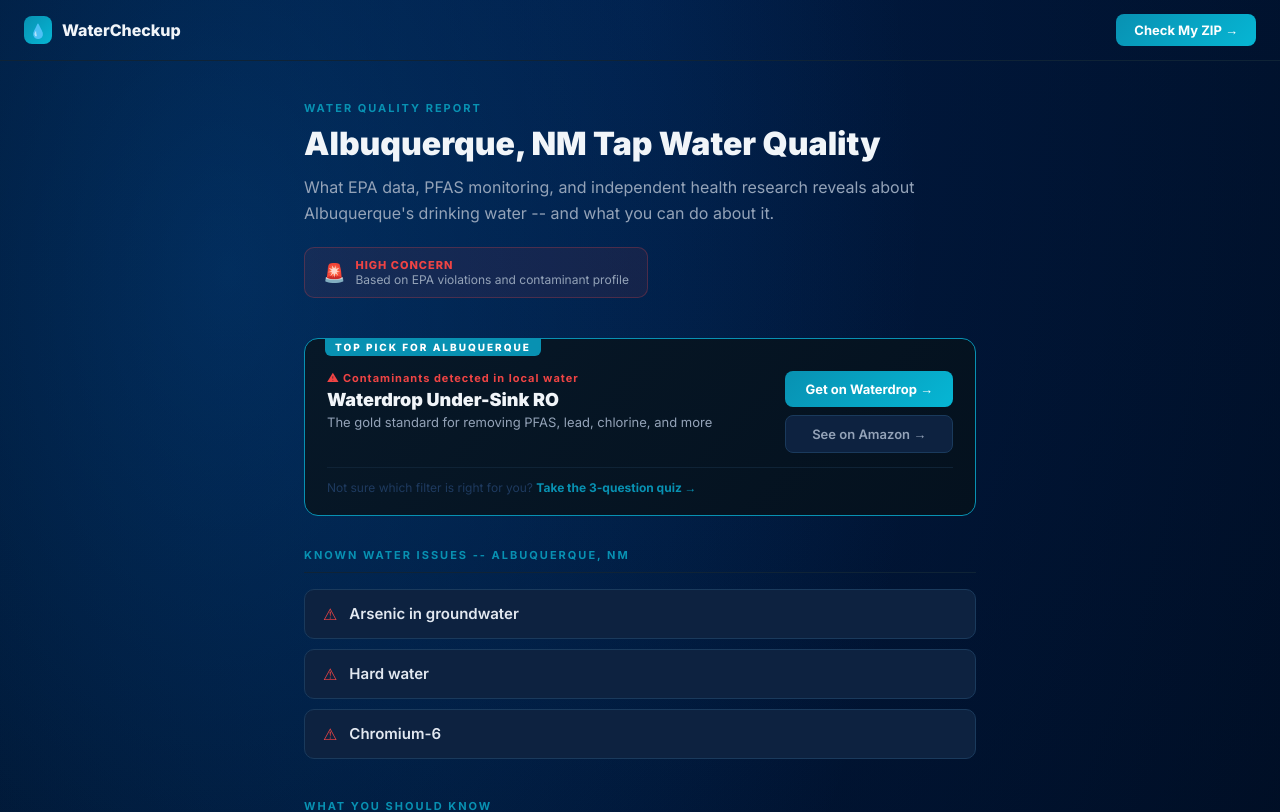
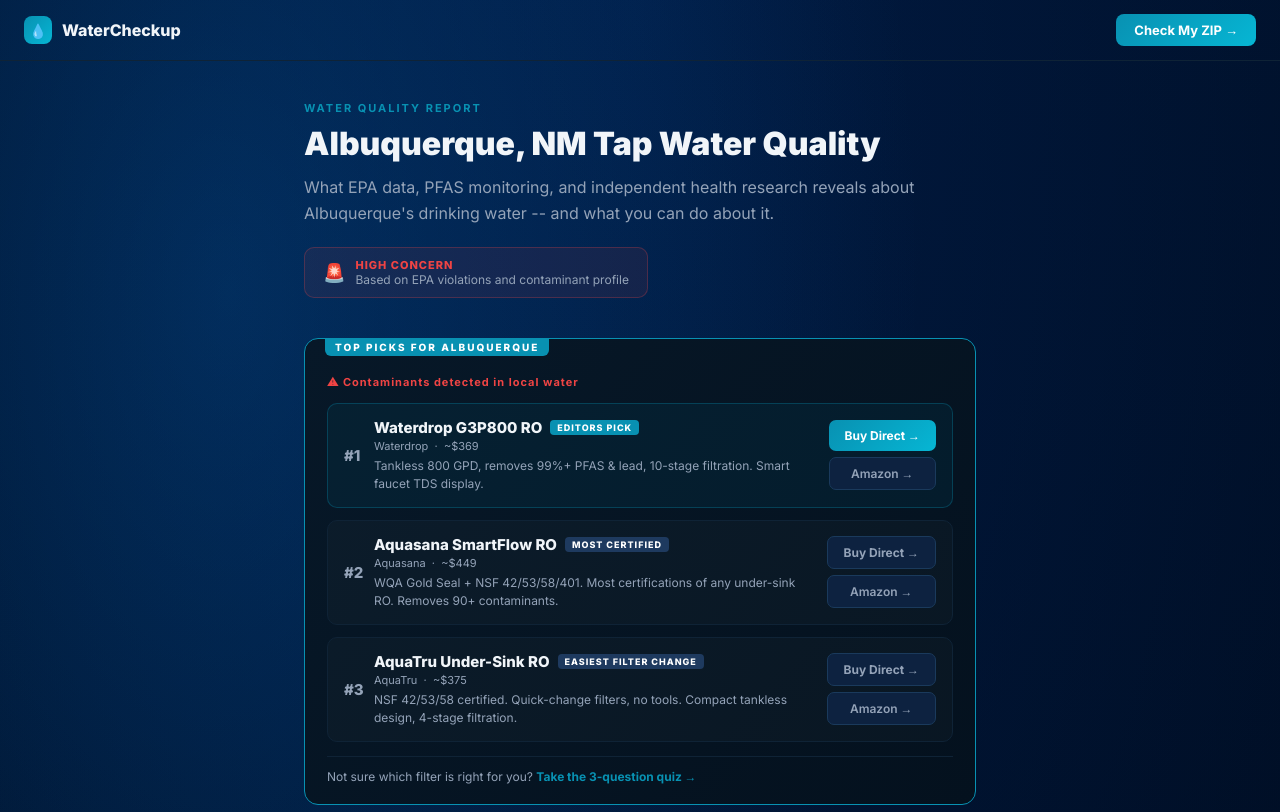
Before and after one commit to joeyletorney/watercheckup, a Next.js app: page /water/albuquerque in a window 1280 px wide. Shown: the top 812 px of the page. Built offline with nearby package versions, Linux system fonts and the light colour scheme; no server answers.

Commit message:
feat: expand city page top picks from 1 to 3 — Waterdrop + Aquasana + AquaTru for RO, Clearly Filtered + Waterdrop + ZeroWater for pitcher

```diff
--- a/app/water/[city]/TopPickBox.tsx
+++ b/app/water/[city]/TopPickBox.tsx
@@ -1,9 +1,8 @@
 'use client';
 import Link from 'next/link';
-
 declare global { interface Window { gtag?: (...args: any[]) => void } }
 
-type Pick = { label: string; product: string; reason: string; link: string; amazon: string };
+type Pick = { product: string; brand: string; price: string; reason: string; link: string; amazon: string; badge?: string };
 
 function trackClick(product: string, destination: string, city: string) {
   if (typeof window !== 'undefined' && window.gtag) {
@@ -11,40 +10,53 @@
   }
 }
 
-export default function TopPickBox({ pick, cityName }: { pick: Pick; cityName: string }) {
+export default function TopPickBox({ picks, label, cityName }: { picks: Pick[]; label: string; cityName: string }) {
   return (
     <div style={{ marginBottom: 32, padding: '20px 22px', background: 'linear-gradient(135deg,#071828,#04111e)', border: '1px solid #0891b2', borderRadius: 14, position: 'relative' }}>
       <div style={{ position: 'absolute', top: -1, left: 20, background: '#0891b2', color: '#fff', fontSize: 10, fontWeight: 800, letterSpacing: 2, padding: '3px 10px', borderRadius: '0 0 6px 6px' }}>
-        TOP PICK FOR {cityName.toUpperCase()}
+        TOP PICKS FOR {cityName.toUpperCase()}
       </div>
-      <div style={{ display: 'flex', alignItems: 'flex-start', justifyContent: 'space-between', gap: 16, flexWrap: 'wrap', marginTop: 12 }}>
-        <div style={{ flex: 1, minWidth: 200 }}>
-          <div style={{ fontSize: 11, color: '#ef4444', fontWeight: 700, letterSpacing: 1, marginBottom: 4 }}>⚠ {pick.label}</div>
-          <div style={{ fontSize: 18, fontWeight: 900, color: '#f1f5f9', marginBottom: 4 }}>{pick.product}</div>
-          <div style={{ fontSize: 13, color: '#94a3b8' }}>{pick.reason}</div>
+      <div style={{ fontSize: 11, color: '#ef4444', fontWeight: 700, letterSpacing: 1, marginBottom: 14, marginTop: 16 }}>
+        ⚠ {label}
       </div>
-        <div style={{ display: 'flex', flexDirection: 'column', gap: 8, flexShrink: 0 }}>
+      <div style={{ display: 'flex', flexDirection: 'column', gap: 12 }}>
+        {picks.map((pick, i) => (
+          <div key={i} style={{ display: 'flex', alignItems: 'center', justifyContent: 'space-between', gap: 12, flexWrap: 'wrap', padding: '14px 16px', background: i === 0 ? 'rgba(8,145,178,0.08)' : 'rgba(255,255,255,0.02)', borderRadius: 10, border: i === 0 ? '1px solid rgba(8,145,178,0.3)' : '1px solid #0f2336' }}>
+            <div style={{ display: 'flex', alignItems: 'center', gap: 10, flex: 1, minWidth: 180 }}>
+              <div style={{ fontSize: 15, fontWeight: 800, color: '#94a3b8', minWidth: 20 }}>#{i + 1}</div>
+              <div>
+                <div style={{ display: 'flex', alignItems: 'center', gap: 8, flexWrap: 'wrap' }}>
+                  <div style={{ fontSize: 15, fontWeight: 800, color: '#f1f5f9' }}>{pick.product}</div>
+                  {pick.badge && <span style={{ fontSize: 9, fontWeight: 800, letterSpacing: 1, background: i === 0 ? '#0891b2' : '#1e3a5f', color: '#fff', padding: '2px 7px', borderRadius: 4 }}>{pick.badge}</span>}
+                </div>
+                <div style={{ fontSize: 11, color: '#94a3b8', marginTop: 2 }}>{pick.brand} &nbsp;·&nbsp; {pick.price}</div>
+                <div style={{ fontSize: 12, color: '#94a3b8', marginTop: 4, lineHeight: 1.5 }}>{pick.reason}</div>
+              </div>
+            </div>
+            <div style={{ display: 'flex', flexDirection: 'column', gap: 6, flexShrink: 0 }}>
               <a
                 href={pick.link}
                 target="_blank"
                 rel="noopener noreferrer"
-            onClick={() => trackClick(pick.product, 'waterdrop', cityName)}
-            style={{ display: 'block', padding: '10px 20px', background: 'linear-gradient(135deg,#0891b2,#06b6d4)', color: '#fff', textDecoration: 'none', borderRadius: 8, fontSize: 13, fontWeight: 700, textAlign: 'center', whiteSpace: 'nowrap' }}
+                onClick={() => trackClick(pick.product, 'direct', cityName)}
+                style={{ display: 'block', padding: '8px 16px', background: i === 0 ? 'linear-gradient(135deg,#0891b2,#06b6d4)' : '#0d2240', color: i === 0 ? '#fff' : '#94a3b8', textDecoration: 'none', borderRadius: 7, fontSize: 12, fontWeight: 700, textAlign: 'center', whiteSpace: 'nowrap', border: i === 0 ? 'none' : '1px solid #1a3a5c' }}
               >
-            Get on Waterdrop →
+                Buy Direct →
               </a>
               <a
                 href={pick.amazon}
                 target="_blank"
                 rel="noopener noreferrer"
                 onClick={() => trackClick(pick.product, 'amazon', cityName)}
-            style={{ display: 'block', padding: '10px 20px', background: '#0d2240', color: '#94a3b8', textDecoration: 'none', borderRadius: 8, fontSize: 13, fontWeight: 600, textAlign: 'center', border: '1px solid #1a3a5c', whiteSpace: 'nowrap' }}
+                style={{ display: 'block', padding: '8px 16px', background: '#0d2240', color: '#94a3b8', textDecoration: 'none', borderRadius: 7, fontSize: 12, fontWeight: 600, textAlign: 'center', border: '1px solid #1a3a5c', whiteSpace: 'nowrap' }}
               >
-            See on Amazon →
+                Amazon →
               </a>
             </div>
           </div>
-      <div style={{ marginTop: 14, paddingTop: 12, borderTop: '1px solid #0f2336', fontSize: 12, color: '#1e3a5f' }}>
+        ))}
+      </div>
+      <div style={{ marginTop: 14, paddingTop: 12, borderTop: '1px solid #0f2336', fontSize: 12, color: '#94a3b8' }}>
         Not sure which filter is right for you?{' '}
         <Link href="/quiz" style={{ color: '#0891b2', textDecoration: 'none', fontWeight: 700 }}>
           Take the 3-question quiz →
--- a/app/water/[city]/page.tsx
+++ b/app/water/[city]/page.tsx
@@ -6,21 +6,32 @@
 import { CITIES } from './cities-data';
 
 
-// Top filter pick per city
-const TOP_PICKS: Record<string, { label: string; product: string; reason: string; link: string; amazon: string }> = {
-  'chicago':       { label: 'Lead detected in tap water', product: 'Waterdrop Under-Sink RO', reason: 'Removes 99.9% of lead from Chicago service lines', link: 'https://www.waterdropfilter.com/products/tankless-reverse-osmosis-system-wd-g3p800-w-fc-1?ref=anbyjkqb', amazon: 'https://www.amazon.com/dp/B0987FCQQW?tag=watercheck20-20' },
-  'los-angeles':   { label: 'Chromium-6 & PFAS detected', product: 'Waterdrop Under-Sink RO', reason: 'Only RO removes chromium-6 — carbon filters do not', link: 'https://www.waterdropfilter.com/products/tankless-reverse-osmosis-system-wd-g3p800-w-fc-1?ref=anbyjkqb', amazon: 'https://www.amazon.com/dp/B0987FCQQW?tag=watercheck20-20' },
-  'houston':       { label: 'Elevated THMs in tap water', product: 'Waterdrop Under-Sink Filter', reason: 'Carbon block filtration removes THMs and chloramine byproducts', link: 'https://www.waterdropfilter.com/products/tankless-reverse-osmosis-system-wd-g3p800-w-fc-1?ref=anbyjkqb', amazon: 'https://www.amazon.com/dp/B0987FCQQW?tag=watercheck20-20' },
-  'new-york':      { label: 'Lead risk from building pipes', product: 'Waterdrop Pitcher Filter', reason: 'NSF 53 certified for lead — no installation needed', link: 'https://www.waterdropfilter.com/collections/pitcher-water-filter?ref=anbyjkqb', amazon: 'https://www.amazon.com/dp/B01JSJFBNE?tag=watercheck20-20' },
-  'phoenix':       { label: 'PFAS + high TDS detected', product: 'Waterdrop Under-Sink RO', reason: 'RO removes PFAS, arsenic, TDS, and hard minerals in one system', link: 'https://www.waterdropfilter.com/products/tankless-reverse-osmosis-system-wd-g3p800-w-fc-1?ref=anbyjkqb', amazon: 'https://www.amazon.com/dp/B0987FCQQW?tag=watercheck20-20' },
-  'philadelphia':  { label: 'PFAS from Delaware River', product: 'Waterdrop Under-Sink RO', reason: 'RO is the only residential technology proven to remove PFAS', link: 'https://www.waterdropfilter.com/products/tankless-reverse-osmosis-system-wd-g3p800-w-fc-1?ref=anbyjkqb', amazon: 'https://www.amazon.com/dp/B0987FCQQW?tag=watercheck20-20' },
-  'san-antonio':   { label: 'Hard water + DBP violations', product: 'Waterdrop Under-Sink RO', reason: 'RO removes hard minerals, DBPs, and chlorine in one pass', link: 'https://www.waterdropfilter.com/products/tankless-reverse-osmosis-system-wd-g3p800-w-fc-1?ref=anbyjkqb', amazon: 'https://www.amazon.com/dp/B0987FCQQW?tag=watercheck20-20' },
-  'dallas':        { label: 'Elevated THMs + HAA5', product: 'Waterdrop Under-Sink Filter', reason: 'Certified carbon block for THMs and haloacetic acid removal', link: 'https://www.waterdropfilter.com/products/tankless-reverse-osmosis-system-wd-g3p800-w-fc-1?ref=anbyjkqb', amazon: 'https://www.amazon.com/dp/B0987FCQQW?tag=watercheck20-20' },
-  'miami':         { label: 'PFAS + aging infrastructure', product: 'Waterdrop Under-Sink RO', reason: 'Full RO protection for PFAS and heavy metals from old pipes', link: 'https://www.waterdropfilter.com/products/tankless-reverse-osmosis-system-wd-g3p800-w-fc-1?ref=anbyjkqb', amazon: 'https://www.amazon.com/dp/B0987FCQQW?tag=watercheck20-20' },
-  'seattle':       { label: 'Building pipe lead risk', product: 'Waterdrop Pitcher Filter', reason: "Seattle source water is great — in-building pipes are the risk", link: 'https://www.waterdropfilter.com/collections/pitcher-water-filter?ref=anbyjkqb', amazon: 'https://www.amazon.com/dp/B01JSJFBNE?tag=watercheck20-20' },
+// Top 3 filter picks per city
+const RO_PICKS = [
+  { product: 'Waterdrop G3P800 RO', brand: 'Waterdrop', price: '~$369', reason: 'Tankless 800 GPD, removes 99%+ PFAS & lead, 10-stage filtration. Smart faucet TDS display.', link: 'https://www.waterdropfilter.com/products/tankless-reverse-osmosis-system-wd-g3p800-w-fc-1?ref=anbyjkqb', amazon: 'https://www.amazon.com/dp/B0987FCQQW?tag=watercheck20-20', badge: 'EDITORS PICK' },
+  { product: 'Aquasana SmartFlow RO', brand: 'Aquasana', price: '~$449', reason: 'WQA Gold Seal + NSF 42/53/58/401. Most certifications of any under-sink RO. Removes 90+ contaminants.', link: 'https://www.aquasana.com/under-sink-water-filters', amazon: 'https://www.amazon.com/dp/B0CHZ8VQBB?tag=watercheck20-20', badge: 'MOST CERTIFIED' },
+  { product: 'AquaTru Under-Sink RO', brand: 'AquaTru', price: '~$375', reason: 'NSF 42/53/58 certified. Quick-change filters, no tools. Compact tankless design, 4-stage filtration.', link: 'https://www.aquatruwater.com/products/aquatru-under-sink', amazon: 'https://www.amazon.com/dp/B0BVWB1Y7G?tag=watercheck20-20', badge: 'EASIEST FILTER CHANGE' },
+];
+
+const PITCHER_PICKS = [
+  { product: 'Clearly Filtered 3.5L Pitcher', brand: 'Clearly Filtered', price: '~$90', reason: 'Only pitcher certified to remove PFAS at 99.9%. NSF 42/53/244/401/P473 — 365+ contaminants.', link: 'https://www.clearlyfiltered.com/products/filtered-water-pitcher', amazon: 'https://www.amazon.com/dp/B076B6FXT5?tag=watercheck20-20', badge: 'BEST FOR PFAS & LEAD' },
+  { product: 'Waterdrop Pitcher Filter', brand: 'Waterdrop', price: '~$40', reason: '7-stage filtration, 200-gallon life. Removes chlorine, PFOA/PFOS, heavy metals. No installation.', link: 'https://www.waterdropfilter.com/collections/pitcher-water-filter?ref=anbyjkqb', amazon: 'https://www.amazon.com/dp/B01JSJFBNE?tag=watercheck20-20', badge: 'BEST VALUE' },
+  { product: 'ZeroWater 10-Cup Pitcher', brand: 'ZeroWater', price: '~$40', reason: 'Reduces TDS to zero. NSF 42/53 certified for lead, chromium, and arsenic. Includes TDS meter.', link: 'https://www.zerowater.com/collections/pitchers', amazon: 'https://www.amazon.com/dp/B01I2I2R36?tag=watercheck20-20', badge: 'REMOVES TDS' },
+];
+
+const TOP_PICKS: Record<string, { label: string; picks: typeof RO_PICKS }> = {
+  'chicago':       { label: 'Lead detected in tap water', picks: RO_PICKS },
+  'los-angeles':   { label: 'Chromium-6 & PFAS detected', picks: RO_PICKS },
+  'houston':       { label: 'Elevated THMs in tap water', picks: RO_PICKS },
+  'new-york':      { label: 'Lead risk from building pipes', picks: PITCHER_PICKS },
+  'phoenix':       { label: 'PFAS + high TDS detected', picks: RO_PICKS },
+  'philadelphia':  { label: 'PFAS from Delaware River', picks: RO_PICKS },
+  'san-antonio':   { label: 'Hard water + DBP violations', picks: RO_PICKS },
+  'dallas':        { label: 'Elevated THMs + HAA5', picks: RO_PICKS },
+  'miami':         { label: 'PFAS + aging infrastructure', picks: RO_PICKS },
+  'seattle':       { label: 'Building pipe lead risk', picks: PITCHER_PICKS },
 };
-
-const DEFAULT_PICK = { label: 'Contaminants detected in local water', product: 'Waterdrop Under-Sink RO', reason: 'The gold standard for removing PFAS, lead, chlorine, and more', link: 'https://www.waterdropfilter.com/products/tankless-reverse-osmosis-system-wd-g3p800-w-fc-1?ref=anbyjkqb', amazon: 'https://www.amazon.com/dp/B0987FCQQW?tag=watercheck20-20' };
+const DEFAULT_PICKS = { label: 'Contaminants detected in local water', picks: RO_PICKS };
 
 export async function generateStaticParams() {
   return Object.keys(CITIES).map(city => ({ city }));
@@ -93,7 +104,8 @@
 
         {/* TOP PICK BOX */}
         <TopPickBox
-          pick={TOP_PICKS[params.city] || DEFAULT_PICK}
+          picks={(TOP_PICKS[params.city] || DEFAULT_PICKS).picks}
+          label={(TOP_PICKS[params.city] || DEFAULT_PICKS).label}
           cityName={cd?.name ?? cityName}
         />
 
```
Lines whose indentation alone changed are shown as unchanged.
